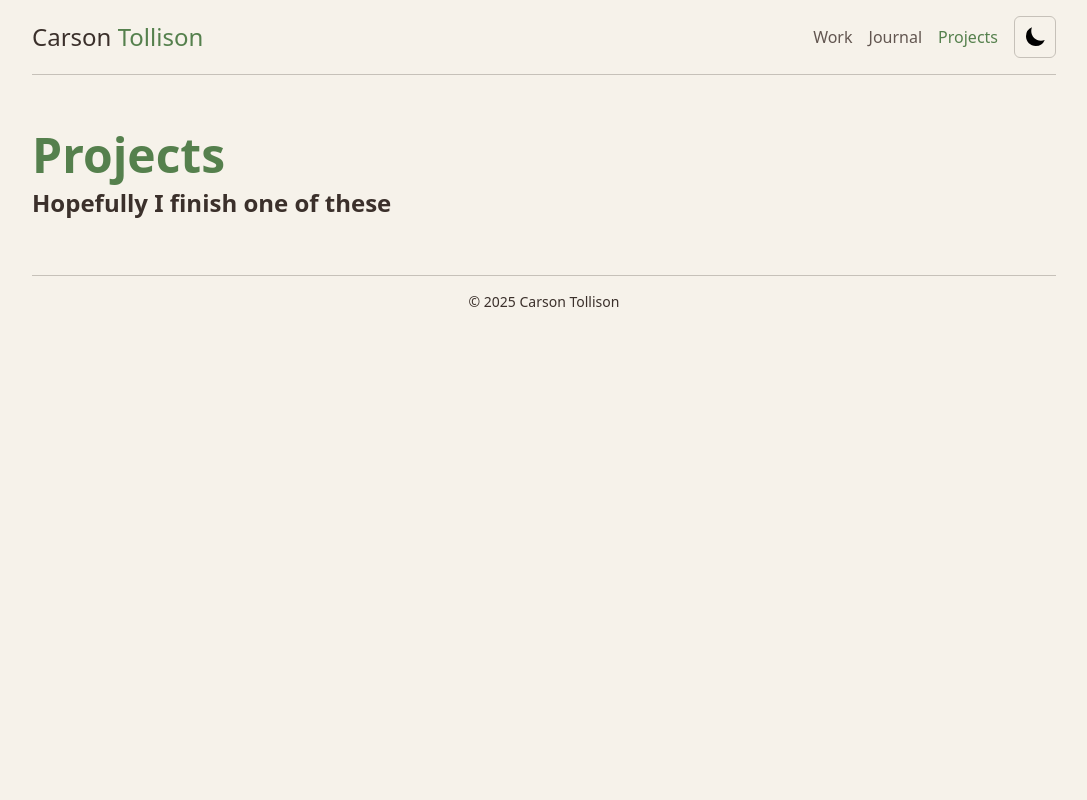
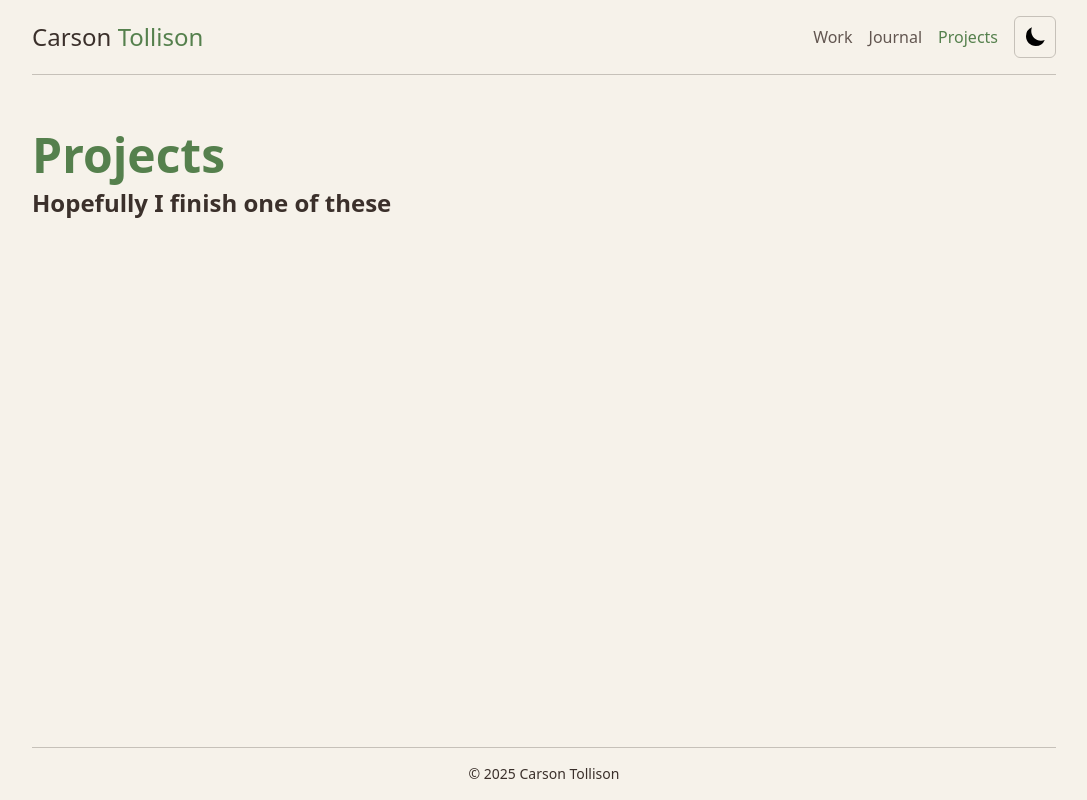
Before and after one commit to c-tollison/carson-dev, a React (Vite) app: page /projects in a window 1280 px wide. Shown: the whole page, without its empty margins (96-1183 px from the left). Built offline with nearby package versions, Linux system fonts and the light colour scheme.

Commit message:
fix vertical scale a bit

```diff
--- a/src/components/footer.tsx
+++ b/src/components/footer.tsx
@@ -1,6 +1,6 @@
 export default function Footer() {
     return (
-        <footer className='flex justify-center items-center w-full border-t pt-4 border-border text-sm'>
+        <footer className='flex justify-center items-center w-full border-t py-4 border-border text-sm'>
             © 2025 Carson Tollison
         </footer>
     );
--- a/src/components/nav-bar.tsx
+++ b/src/components/nav-bar.tsx
@@ -35,7 +35,7 @@ export default function NavBar() {
 
     return (
         <>
-            <nav className='flex justify-between items-center w-full border-b pb-4 border-border'>
+            <nav className='flex justify-between items-center w-full border-b py-4 border-border'>
                 <div className='flex justify-between items-center w-full'>
                     <h1 className='text-2xl'>
                         <Link
--- a/src/routes/root.tsx
+++ b/src/routes/root.tsx
@@ -4,10 +4,13 @@ import Footer from '../components/footer';
 
 export default function Root() {
     return (
-        <div className='min-h-screen w-full bg-background py-4 px-6 flex justify-center text-foreground transition-all duration-300 ease-in-out'>
-            <div className='max-w-5xl w-full flex flex-col gap-4'>
+        <div className='min-h-screen w-full bg-background px-6 flex justify-center text-foreground transition-all duration-300 ease-in-out'>
+            <div className='max-w-5xl w-full flex flex-col gap-4 min-h-screen'>
                 <NavBar />
-                <Outlet />
+                {/* Wrap the outlet in a <main> tag with flex-grow */}
+                <main className='flex-grow'>
+                    <Outlet />
+                </main>
                 <Footer />
             </div>
         </div>
```
